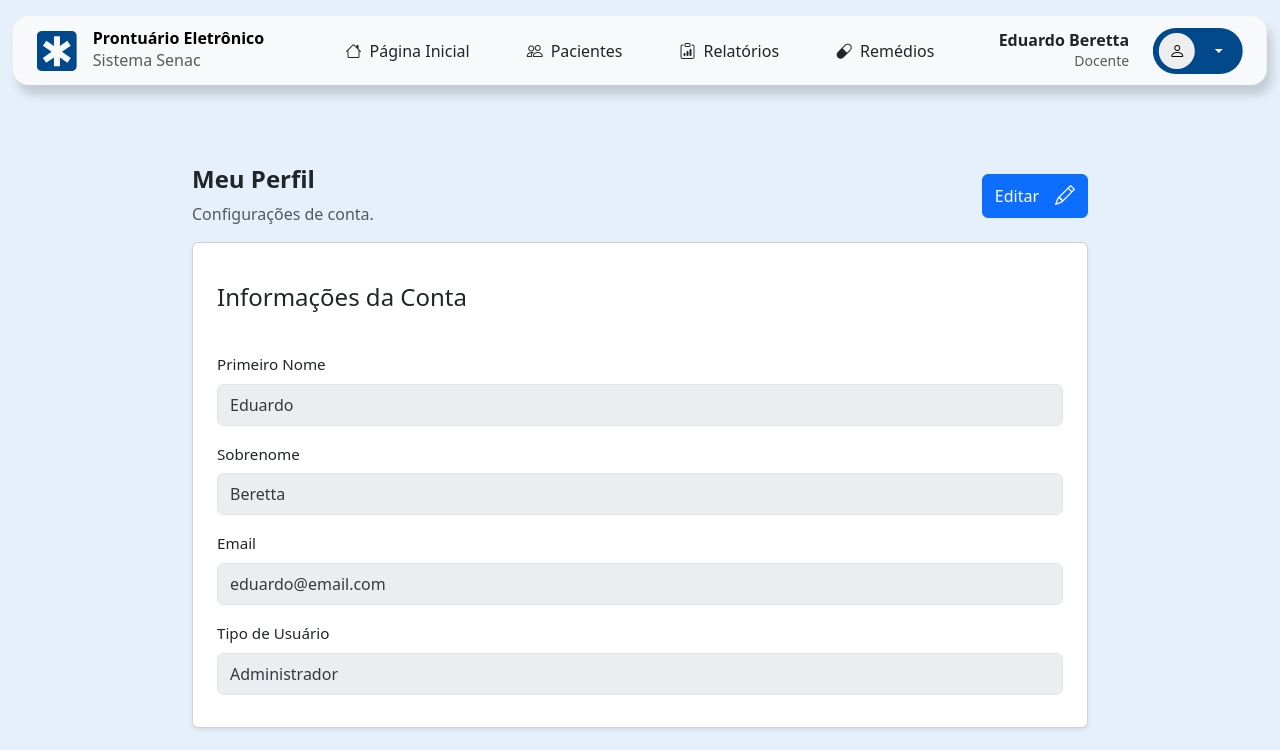
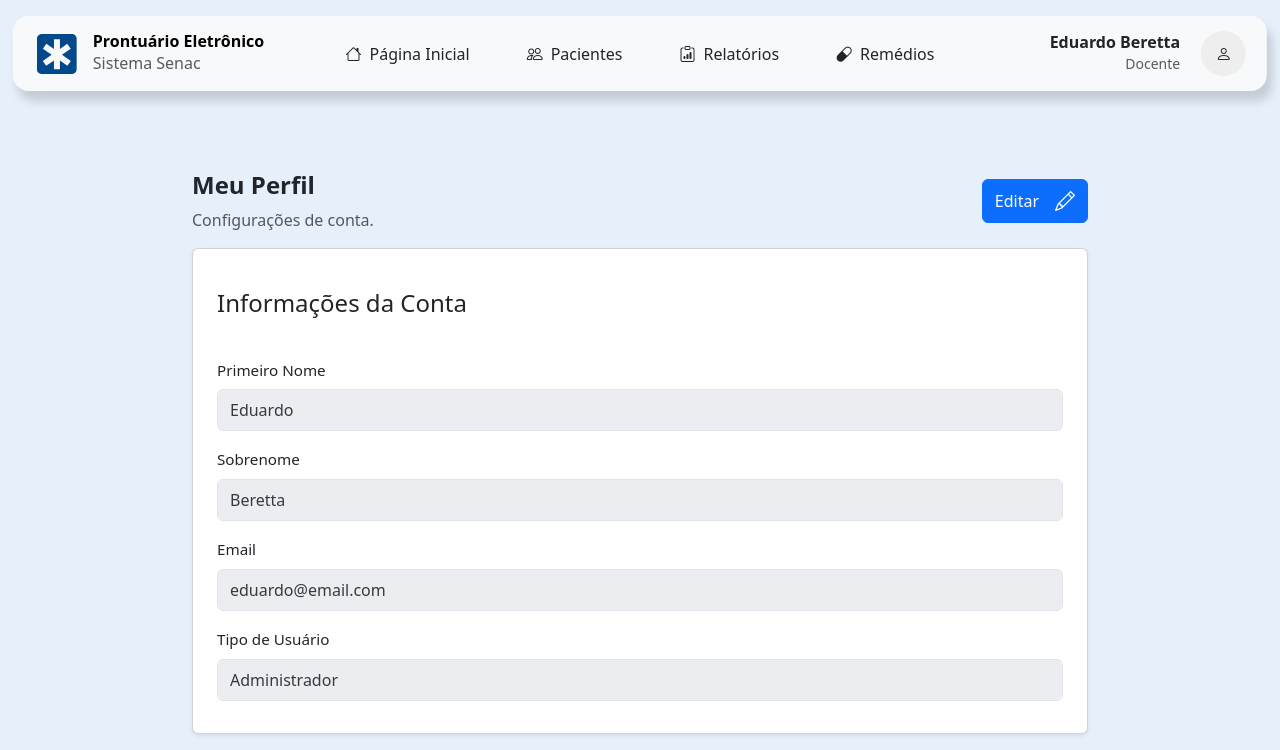
Before and after one commit to eduardoberettarod/PI-prontuario-eletronico, a React (Vite) app: page /perfil in a window 1280 px wide. Shown: the top 750 px of the page. Built offline with nearby package versions, Linux system fonts and the light colour scheme.

Commit message:
Navbar
Arrumando a navbar para ficar melhor visualmente

```diff
--- a/src/components/Navbar/Navbar.css
+++ b/src/components/Navbar/Navbar.css
@@ -7,24 +7,6 @@
     z-index: 1;
 }
 
-.icon-button:hover {
-    background-color: var(--cor-primaria-hover);
-}
-
-.icon-button {
-    width: 90px;
-    height: 46px;
-    border-radius: 25px;
-    background-color: var(--cor-primaria);
-    display: flex;
-    align-items: center;
-    justify-content: flex-start;
-    padding-left: 12px;
-}
-
-.icon-button:hover {
-    background-color: var(--cor-primaria-hover);
-}
 
 .dropdown-icon {
     position: relative;
@@ -32,17 +14,21 @@
     align-items: center;
     justify-content: center;
     background-color: var(--branco);
-    width: 36px;
-    height: 36px;
+    width: 45px;
+    height: 45px;
     margin-left: 5px;
-    margin-right: 1rem;
     border-radius: 50%;
 }
 
-.dropdown-toggle::after {
-    border-top-color: #fff !important;
+.dropdown-navbar-desk{
+    border-radius: 8px;
+    transition: all 0.5 ease;
 }
 
+.dropdown-navbar-desk:hover {
+    background-color: var(--bg-hover-button);
+    transition: all 0.5 ease;
+}
 
 .icon-button i {
     color: black;
--- a/src/components/Navbar/Navbar.jsx
+++ b/src/components/Navbar/Navbar.jsx
@@ -104,18 +104,17 @@ function Navbar() {
                 </div>
                 {/* Botões à direita */}
                 <div className="d-flex align-items-center me-2">
-
-                    <div className="me-4">
-                        <h1 className="mb-0 fs-6 fw-semibold">Eduardo Beretta</h1>
-                        <p className="mb-0 small text-muted text-end">Docente</p>
-                    </div>
-                    <div className="dropdown">
+                    <div className="dropdown dropdown-navbar-desk">
                         <button
-                            className="btn icon-button shadow-none focus-ring-0 p-0 me-3 dropdown-toggle d-flex align-items-center"
+                            className="btn d-flex gap-3 align-items-center"
                             type="button"
                             data-bs-toggle="dropdown"
                             aria-expanded="false"
                         >
+                            <div>
+                                <h1 className="mb-0 fs-6 fw-semibold">Eduardo Beretta</h1>
+                                <p className="mb-0 small text-muted text-end">Docente</p>
+                            </div>
                             <span className="dropdown-icon">
                                 <i className="bi bi-person fs-6"></i>
                             </span>
```
